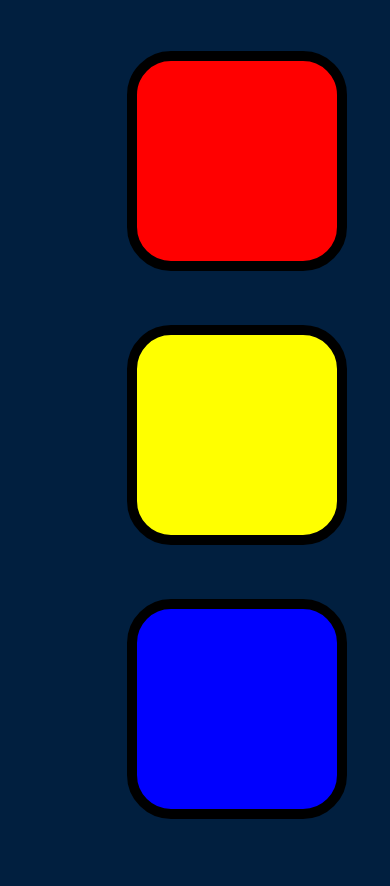
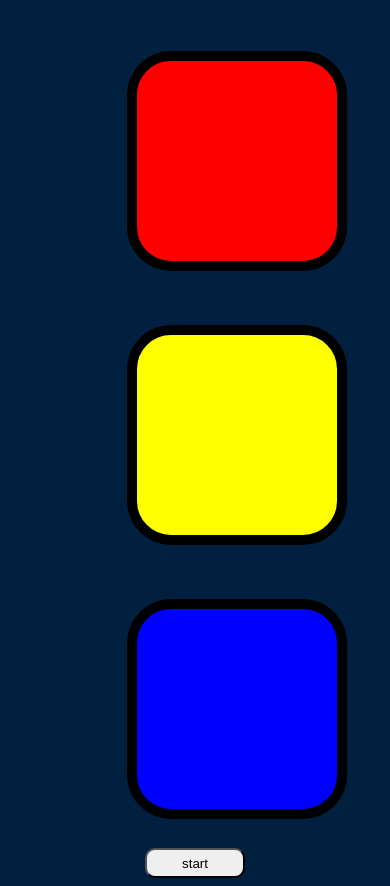
Before and after one commit to galvelistious37/simon-game, a plain HTML site: page index.html in a window 390 px wide. Shown: the part 429-1315 px from the top of the page. Before the commit the page ends 1285 px from the top, so only its background shows below. Drawn offline with nearby package versions, Linux system fonts and the light colour scheme.

Commit message:
Add a start button that appears on small screens so this can be played on a cell phone

```diff
--- a/game.js
+++ b/game.js
@@ -80,12 +80,16 @@ function gameOver(){
         }, 200);
 }
 
+function initiate(){
+    if(level == 0){
+        nextSequence();
+    }
+}
+
 setSounds();
 
 $(document).keypress(function(){
-    if(level == 0){
-        nextSequence();
-    }
+    initiate();
 })
 
 $(".btn").click(function(){
@@ -107,3 +111,7 @@ $(".btn").click(function(){
         userClickedPattern.splice(0, userChosenColor.length);
     }
 })
+
+$("#start").click(function(){
+    initiate();
+})
--- a/index.html
+++ b/index.html
@@ -12,31 +12,17 @@
   <h1 id="level-title">Press A Key to Start</h1>
   <div class="container">
     <div lass="row">
-
-      <div type="button" id="green" class="btn green">
-
-      </div>
-
-      <div type="button" id="red" class="btn red">
-
-      </div>
+      <div type="button" id="green" class="btn green"></div>
+      <div type="button" id="red" class="btn red"></div>
     </div>
-
     <div class="row">
-
-      <div type="button" id="yellow" class="btn yellow">
-
-      </div>
-      <div type="button" id="blue" class="btn blue">
-
-      </div>
-
+      <div type="button" id="yellow" class="btn yellow"></div>
+      <div type="button" id="blue" class="btn blue"></div>
     </div>
-
+    <button id="start" class="btn-start">start</button>
   </div>
 
   <script src="https://ajax.googleapis.com/ajax/libs/jquery/3.7.0/jquery.min.js"></script>
   <script src="./game.js"></script>
 </body>
-
 </html>
--- a/styles.css
+++ b/styles.css
@@ -51,3 +51,16 @@ body {
   box-shadow: 0 0 20px white;
   background-color: grey;
 }
+
+.btn-start {
+  width: 100px;
+  height: 30px;
+  border-radius: 10px;
+  visibility: hidden;
+}
+
+@media (max-width: 680px){
+  .btn-start{
+    visibility: visible;
+  }
+}
```
